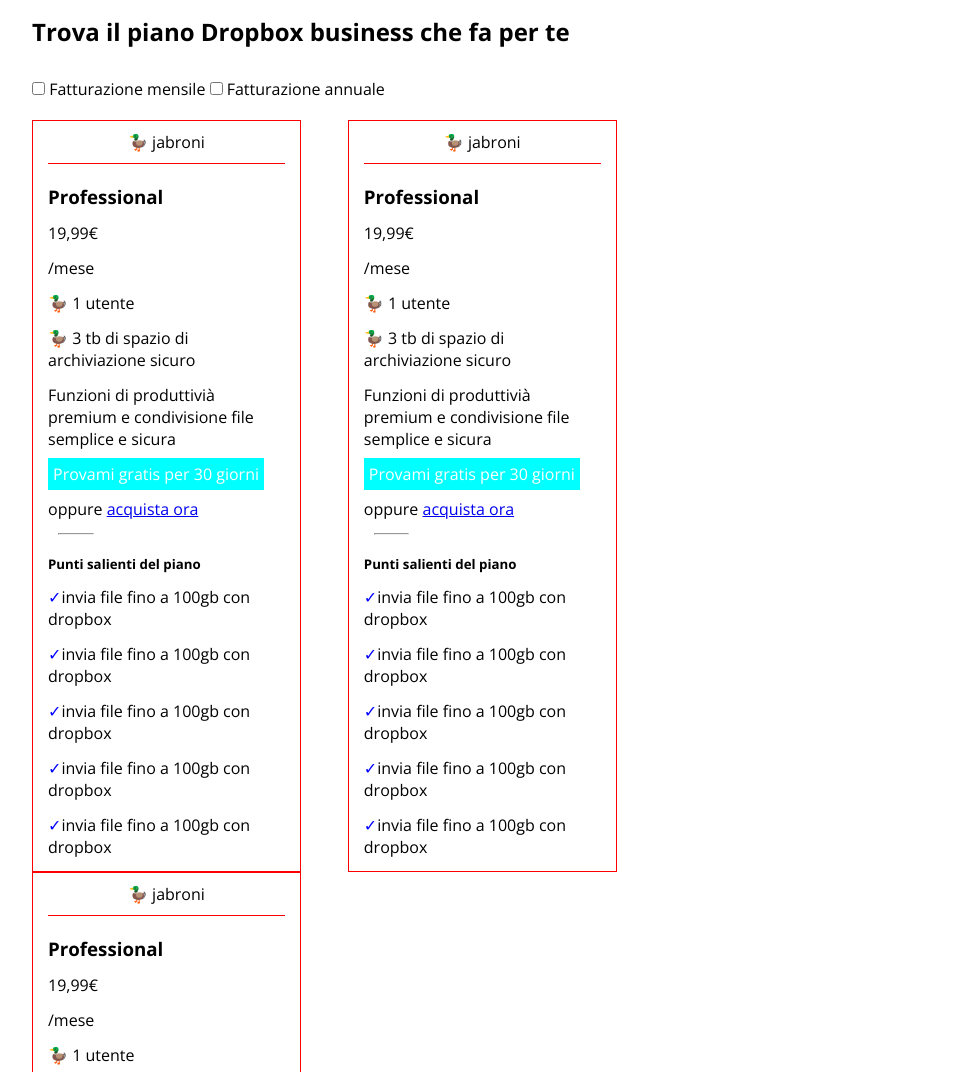
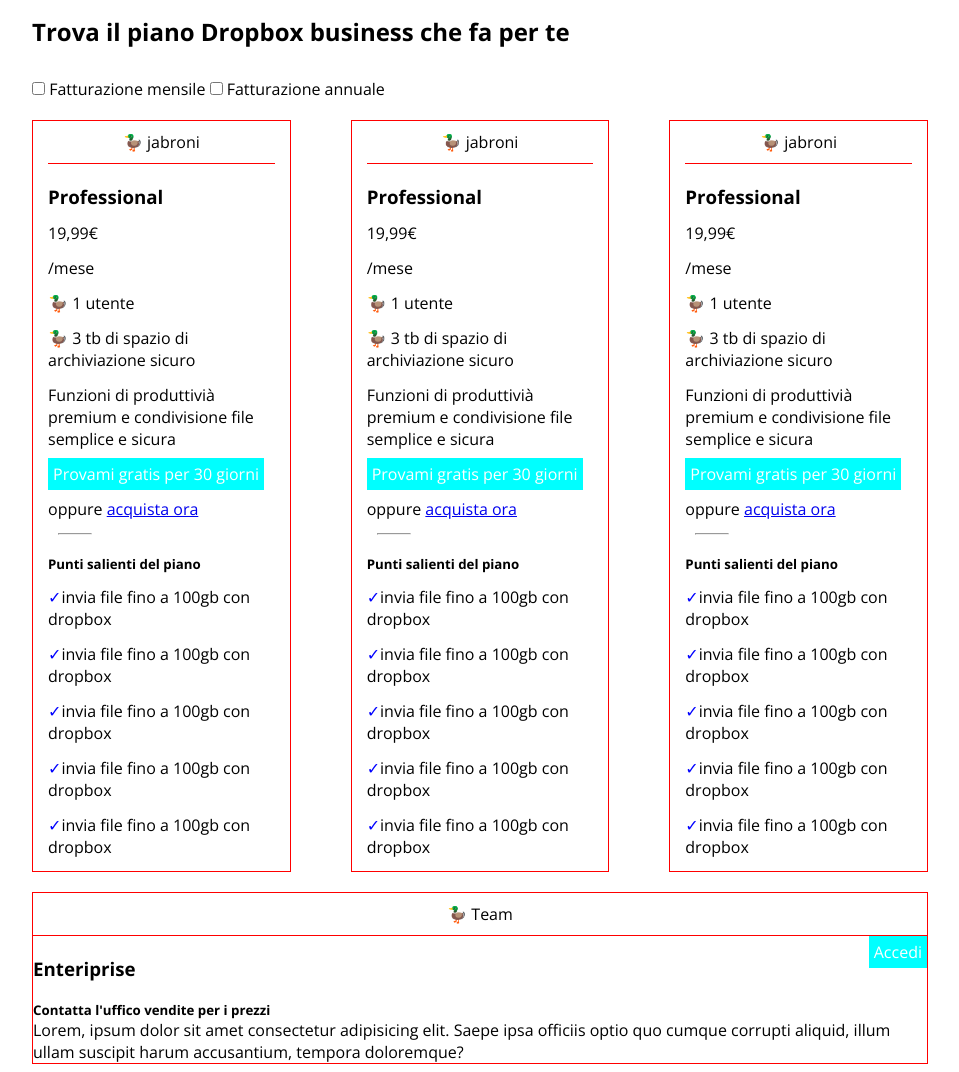
Before and after one commit to Tank07/htmlcss-dropbox, a plain HTML site: page index.html in a window 1280 px wide. Shown: the part 700-1772 px from the top of the page, without its empty margins (160-1119 px from the left). Drawn offline with nearby package versions, Linux system fonts and the light colour scheme; files whose address does not match are found by name.

Commit message:
Migliorato codice 3 colonne

```diff
--- a/assets/css/style.css
+++ b/assets/css/style.css
@@ -129,15 +129,15 @@ h5{
 }
 
 .lateral-c{
-  width: 30%;
+  width: calc((100% / 3) - 40px);
   border: 1px solid red;
   padding: 0 15px;
 }
 
 .center-c{
-  width: 30%;
+  width: calc((100% / 3) - 40px);
   border: 1px solid red;
-  margin: 0 47px;
+  margin: 0 60px;
   padding: 0 15px;
 }
 
```
